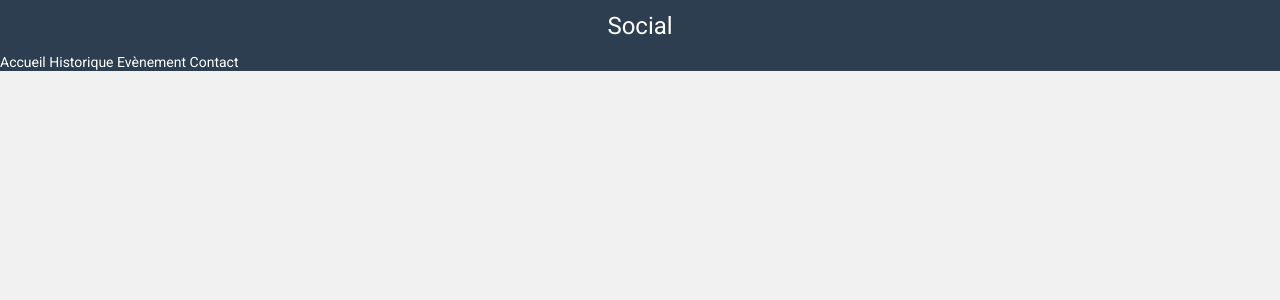
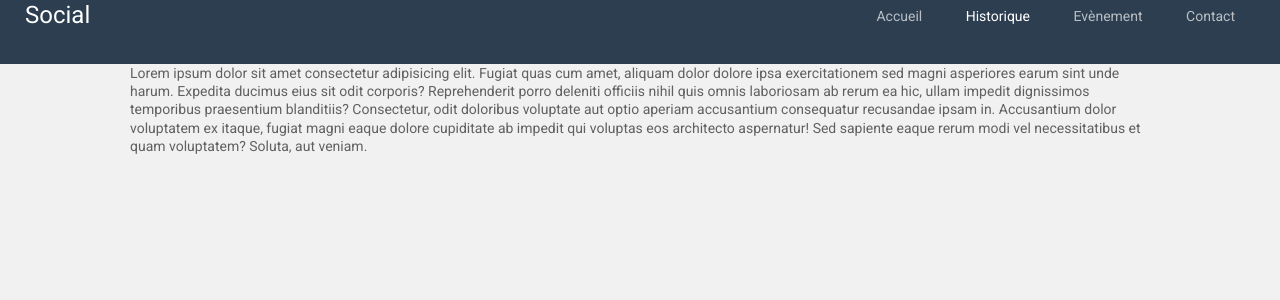
Before and after one commit to FredericMorel/Grafikart-css-mobile-first, a PHP site: page / in a window 1280 px wide. Shown: the top 300 px of the page. Run offline with PHP 8.4, Linux system fonts and the light colour scheme.

Commit message:
ajout partie content

```diff
--- a/app.css
+++ b/app.css
@@ -1,3 +1,7 @@
+*, *::before, *::after {
+    box-sizing: border-box;
+}
+
 body{
     background: #f1f1f1;
     font-family: Roboto, sans-serif;
@@ -12,6 +16,10 @@ a {
 }
 
 .topbar{
+    display:flex;
+    justify-content: space-between;
+    flex-wrap: wrap;
+    align-content: flex-start;
     background: #2c3E50;
     color: #fff;
 }
@@ -25,3 +33,52 @@ a {
     font-size:24px;
     padding: 11px 0;
 }
+.topbar-nav{
+    text-align : center;
+    padding-bottom: 16px;
+    line-height: 2;
+}
+.topbar-nav a{
+    display: inline-block;
+    margin: 0 12px;
+    color: rgba(255,255,255,0.67);
+    transition: color .3s;
+}
+.topbar-nav a:hover,
+.topbar-nav a.active{
+    color:#fff;
+}
+.container {
+    padding: 0 15px;
+    max-width: 1050px;
+    margin: 0 auto;
+
+}
+
+@media only screen and (max-width: 519px) {
+    .topbar-logo{
+        margin : 0 20px;
+    }
+    .topbar-nav{
+        margin : 0 10px;
+
+    }
+}
+
+@media only screen and (min-width: 520px) {
+
+    .topbar {
+        display: flex;
+        justify-content: space-between;
+        align-items: center;
+        height: 64px;
+        padding: 0 25px;
+    }
+    .topbar-logo,
+    .topbar-nav {
+        padding: 0;
+    }
+    .topbar-nav a{
+        margin: 0 20px;
+    }
+}
--- a/index.html
+++ b/index.html
@@ -4,6 +4,7 @@
     <meta charset="UTF-8">
     <meta http-equiv="X-UA-Compatible" content="IE=edge">
     <meta name="viewport" content="width=device-width, initial-scale=1.0">
+    <meta name="description" content="Frédéric Morel Développeur Web, créateur de site web.">
     <title>Réseau social</title>
     <link rel="preconnect" href="https://fonts.gstatic.com">
 <link href="https://fonts.googleapis.com/css2?family=Roboto:ital,wght@0,400;0,500;0,700;1,400&display=swap" rel="stylesheet">
@@ -18,7 +19,14 @@
             <a href="#">Evènement</a>
             <a href="#">Contact</a>
         </nav>
+    </header>
 
-    </header>
+    <div class="container">
+        Lorem ipsum dolor sit amet consectetur adipisicing elit. Fugiat quas cum amet, aliquam dolor dolore ipsa exercitationem sed magni asperiores earum sint unde harum. Expedita ducimus eius sit odit corporis?
+        Reprehenderit porro deleniti officiis nihil quis omnis laboriosam ab rerum ea hic, ullam impedit dignissimos temporibus praesentium blanditiis? Consectetur, odit doloribus voluptate aut optio aperiam accusantium consequatur recusandae ipsam in.
+        Accusantium dolor voluptatem ex itaque, fugiat magni eaque dolore cupiditate ab impedit qui voluptas eos architecto aspernatur! Sed sapiente eaque rerum modi vel necessitatibus et quam voluptatem? Soluta, aut veniam.
+    </div>
+
+
 </body>
 </html>
```
